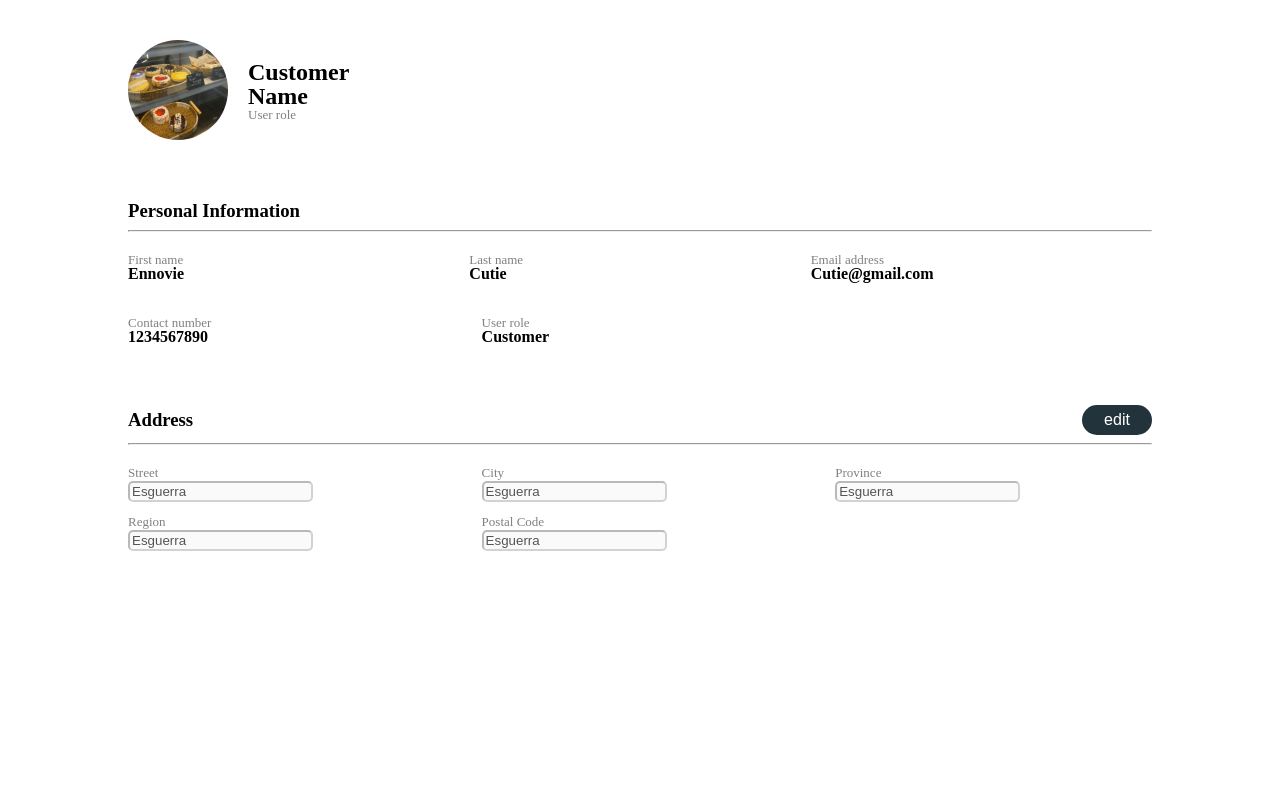
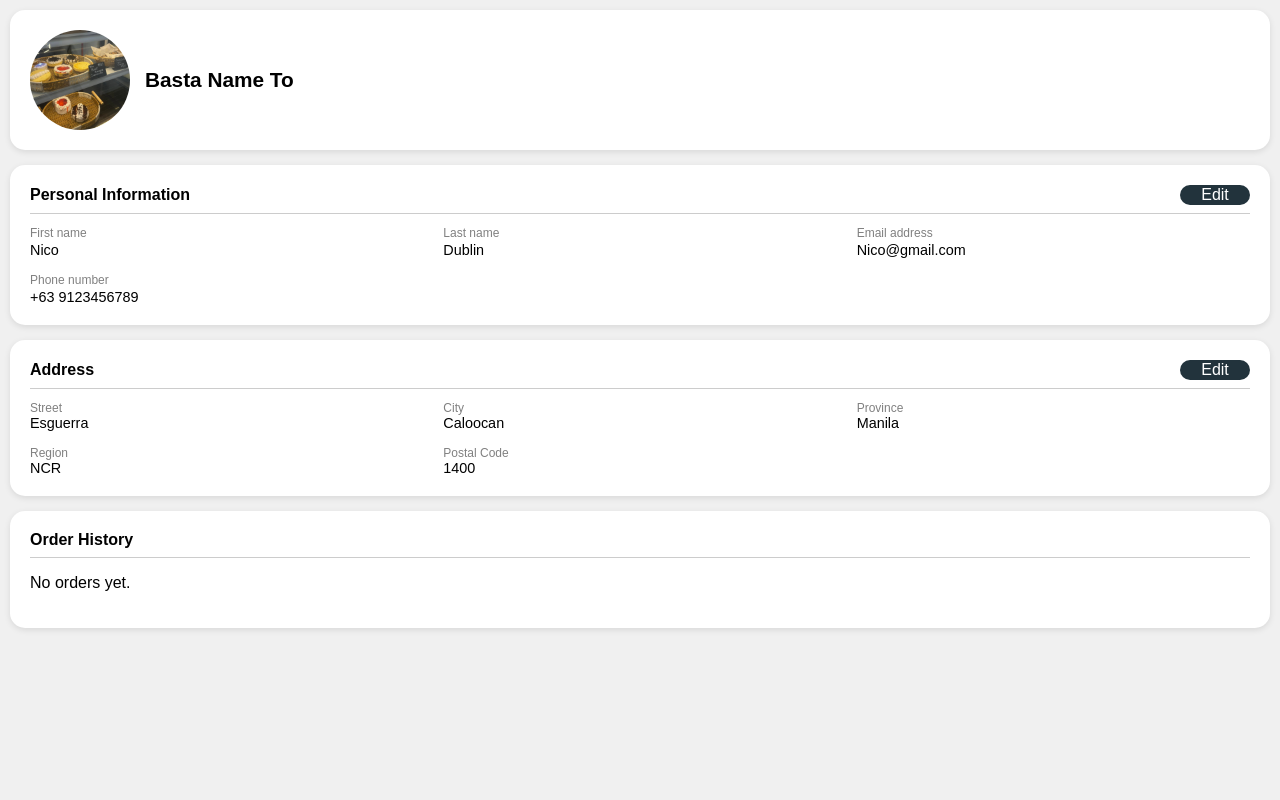
Before and after one commit to Glenmark-2/Leilife-Cafe-Food-and-Ordering-System, a PHP site: page /pages/user-profile.php in a window 1280 px wide. Run offline with PHP 8.4, Linux system fonts and the light colour scheme.

Commit message:
made menu and user profile pages into responsive design, fixed order tracking issues

```diff
--- a/pages/user-profile.php
+++ b/pages/user-profile.php
@@ -1,165 +1,222 @@
+<?php
+// Example data (later this can come from DB)
+$user = [
+    "first_name"  => "Nico",
+    "last_name"   => "Dublin",
+    "email"       => "Nico@gmail.com",
+    "phone"       => "+63 9123456789",
+    "street"      => "Esguerra",
+    "city"        => "Caloocan",
+    "province"    => "Manila",
+    "region"      => "NCR",
+    "postal_code" => "1400"
+];
+?>
+
+<!DOCTYPE html>
+<html lang="en">
+<head>
+<meta charset="UTF-8">
+<meta name="viewport" content="width=device-width, initial-scale=1.0">
+<title>User Profile</title>
+
 <style>
-    .white-box {
-        display: flex;
-        flex-direction: column;
-        width: 80vw;
-        padding: 20px;
-        margin: auto;
-        margin-top: 20px;
-        background-color: white;
-        border-radius: 25px;
+    body {
+        background-color: #f0f0f0;
+        font-family: Arial, sans-serif;
+        margin: 0;
+        padding: 10px;
     }
 
+    .white-box {
+        background: #fff;
+        border-radius: 15px;
+        padding: 16px;
+        margin-bottom: 15px;
+        box-shadow: 0 2px 6px rgba(0,0,0,0.1);
+    }
+
+    /* Header */
     #first-box {
         display: flex;
-        flex-direction: row;
         align-items: center;
+        gap: 15px;
+    }
+
+    #first-box img {
+        width: 60px;
+        height: 60px;
+        border-radius: 50%;
+    }
+
+    #first-box h2 {
+        margin: 0;
+        font-size: 1.1rem;
+    }
+
+    #first-box p {
+        margin: 2px 0 0;
+        font-size: 0.9rem;
+        color: gray;
+    }
+
+    /* Section Titles */
+    .title-info {
+        display: flex;
+        justify-content: space-between;
+        align-items: center;
+        margin-bottom: 8px;
+    }
+
+    .title-info h3 {
+        margin: 0;
+        font-size: 1rem;
+    }
+
+    hr {
+        margin: 6px 0 12px;
+        border: none;
+        border-top: 1px solid #ccc;
+    }
+
+    /* Info Grid */
+    .row-info {
+        display: grid;
+        grid-template-columns: repeat(2, 1fr); /* default mobile = 2 cols */
+        gap: 15px 20px;
     }
 
     .info {
         display: flex;
         flex-direction: column;
-        align-items: flex-start;
-        line-height: 1;
-        margin-top: 0;
-        width: 15%;
-        margin-right: 200px;
     }
 
-    .first-info,
-    .second-info {
+    .info p {
         margin: 0;
+        font-size: 0.75rem;
+        color: gray;
     }
 
-    .title-info {
-        display: flex;
-        flex-direction: row;
-        justify-content: space-between;
-        align-items: center;
-        width: 100%;
+    .info h4 {
+        margin: 2px 0 0;
+        font-size: 0.9rem;
+        font-weight: normal;
     }
 
-    .title-info h3 {
-        margin: 0; /* removes the default top margin */
+    input[disabled] {
+        border: none;
+        background: transparent;
+        font-size: 0.9rem;
+        padding: 0;
+        color: black;
     }
 
-    .info p{
-        color: gray;
-        font-size: small;
-        margin-bottom: 0;
+    /* Responsive Desktop */
+    @media (min-width: 768px) {
+        .white-box {
+            padding: 20px;
+        }
+
+        #first-box img {
+            width: 100px;
+            height: 100px;
+        }
+
+        #first-box h2 {
+            font-size: 1.3rem;
+        }
+
+        .row-info {
+            grid-template-columns: repeat(3, 1fr); /* desktop = 3 cols */
+        }
     }
+</style>
+</head>
+<body>
 
-    .info h4{
-        margin-top: 0;
-    }
-
-    .row-info{
-        display: flex;
-        flex-direction: row;
-    }
-
-    input{
-        margin-top: 2px;
-        /* background-color: white; */
-        border-radius: 5px;
-        /* border: 1px solid gray; */
-    }
-
-</style>
-
+<!-- Header -->
 <div class="white-box">
     <div id="first-box">
-        <div style="display: flex; justify-content: center; align-items: center; margin-right:20px;">
-            <img src="../public/assests/about us.png" alt="profile-photo"
-                style="width:100px;
-                       height:100px;
-                       border-radius:50px;">
-        </div>
+        <img src="../public/assests/about us.png" alt="profile-photo">
+        <div>
+            <h2>Basta Name To</h2>
 
-        <div class="info">
-            <h2 class="first-info">Customer Name</h2>
-            <p class="second-info">User role</p>
         </div>
     </div>
 </div>
 
+<!-- Personal Information -->
 <div class="white-box">
-    <div style="width: 100%;">
-        <div class="title-info">
-            <h3>Personal Information</h3>
-
-        </div>
-        <hr>
+    <div class="title-info">
+        <h3>Personal Information</h3>
+        <?php
+        // Uncomment if you have your button component
+         include "../components/buttonTemplate.php";
+     echo createButton(20,70,"Edit", "edit-personal");
+        ?>
     </div>
-
+    <hr>
     <div class="row-info">
         <div class="info">
             <p>First name</p>
-            <h4>Ennovie </h4>
+            <h4><?= $user['first_name']; ?></h4>
         </div>
-
         <div class="info">
             <p>Last name</p>
-            <h4>Cutie</h4>
+            <h4><?= $user['last_name']; ?></h4>
         </div>
-
         <div class="info">
             <p>Email address</p>
-            <h4>Cutie@gmail.com</h4>
+            <h4><?= $user['email']; ?></h4>
         </div>
-    </div>
-
-    <div class="row-info" >
-        <div class="info" >
-            <p>Contact number</p>
-            <h4 style="margin-bottom: 0;">1234567890 </h4>
+        <div class="info">
+            <p>Phone number</p>
+            <h4><?= $user['phone']; ?></h4>
         </div>
-
-        <div class="info" >
-            <p>User role</p>
-            <h4 style="margin-bottom: 0;">Customer</h4>
-        </div>
-
     </div>
 </div>
 
+<!-- Address -->
 <div class="white-box">
-    <div style="width: 100%;">
-        <div class="title-info">
-            <h3>Address</h3>
-            <?php include "../components/buttonTemplate.php";
-            echo createButton(30,70,"edit", "edit-address"); ?>
-        </div>
-        <hr>
+    <div class="title-info">
+        <h3>Address</h3>
+        <?php
+        echo createButton(20,70,"Edit", "edit-address");
+        ?>
     </div>
-
-     <div class="row-info">
+    <hr>
+    <div class="row-info">
         <div class="info">
             <p>Street</p>
-            <input value="Esguerra" disabled>
+            <input value="<?= $user['street']; ?>" disabled>
         </div>
-
         <div class="info">
             <p>City</p>
-            <input value="Esguerra" disabled>
+            <input value="<?= $user['city']; ?>" disabled>
         </div>
-
         <div class="info">
             <p>Province</p>
-            <input value="Esguerra" disabled>
+            <input value="<?= $user['province']; ?>" disabled>
+        </div>
+        <div class="info">
+            <p>Region</p>
+            <input value="<?= $user['region']; ?>" disabled>
+        </div>
+        <div class="info">
+            <p>Postal Code</p>
+            <input value="<?= $user['postal_code']; ?>" disabled>
         </div>
     </div>
+</div>
 
-    <div class="row-info">
-        <div class="info">
-            <p>Region</p>
-            <input value="Esguerra" disabled>
-        </div>
+<!-- Order History -->
+<div class="white-box">
+    <div class="title-info">
+        <h3>Order History</h3>
+    </div>
+    <hr>
+    <p>No orders yet.</p>
+</div>
 
-        <div class="info">
-            <p>Postal Code</p>
-            <input value="Esguerra" disabled>
-        </div>
-
-    </div>
-</div>
+</body>
+</html>
```
Also changed, not shown: pages/menu.php (+21 -2 lines), pages/order-tracking.php (+51 -27 lines).
